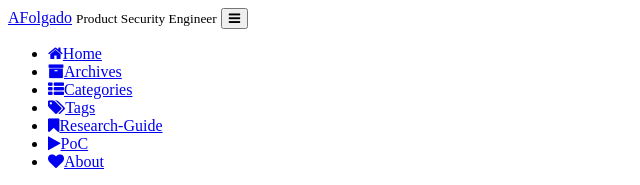
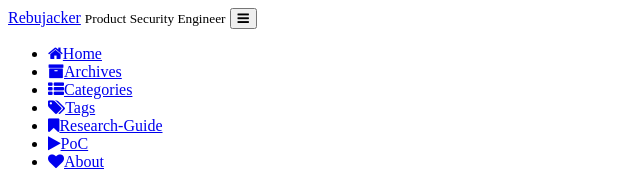
Before and after one commit to AlvFolgado/alvfolgado.github.io, a Jekyll site: the page built from index.html, in a window 1280 px wide and 900 px high. Shown: the top 185 px of the window, without its empty margins (0-640 px from the left). Built offline with Jekyll 4.4.1, drawn with Linux system fonts in a browser that asks for light colours; the list of posts is cut into pages by our own code; a style sheet for code colours, icons or effects is not loaded.

Commit message:
Update _config.yml

```diff
--- a/_config.yml
+++ b/_config.yml
@@ -6,17 +6,17 @@
 # 'jekyll serve'. If you change this file, please restart the server process.
 
 # Site settings
-title: AFolgado
+title: Rebujacker
 brief-intro: Product Security Engineer
 baseurl: "" # the subpath of your site, e.g. /blog
-url: "http://afolgado.com" # the base hostname & protocol for your site
+url: "http://rebujacker.com" # the base hostname & protocol for your site
 
 permalink: /:year/:month/:day/:title/
 
 # other links
 twitter_username: rebujacker
 facebook_username:
-github_username: AlvFolgado
+github_username: rebujacker
 email:
 weibo_username:
 zhihu_username:
```
